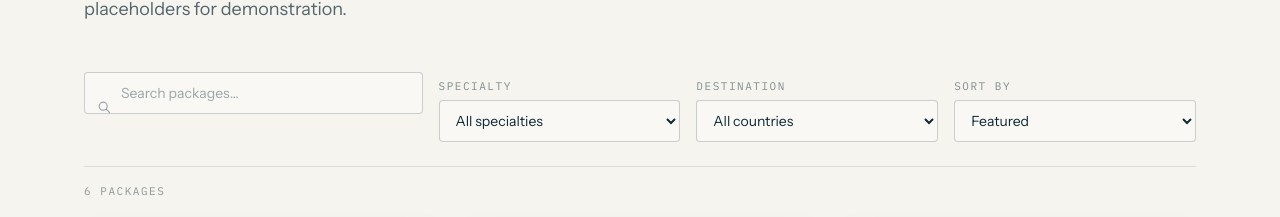
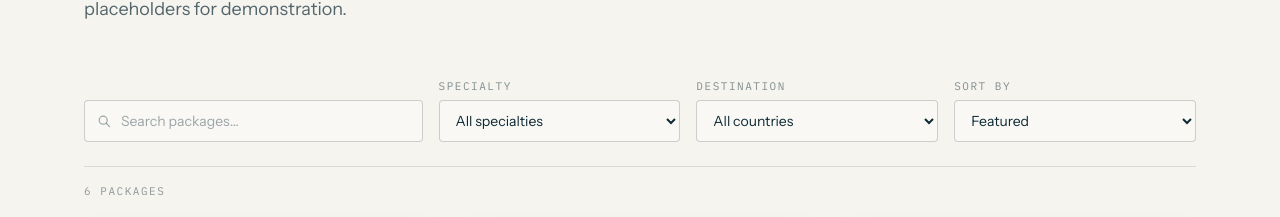
Before and after one commit to aaronaji007/CLIENTPROJECT, a Next.js app: page /packages in a window 1280 px wide. Shown: the part 337-554 px from the top of the page. Built offline with nearby package versions, Linux system fonts and the light colour scheme.

Commit message:
Fix packages filter bar alignment (search box misaligned with dropdowns)

```diff
--- a/src/components/collection-filters.tsx
+++ b/src/components/collection-filters.tsx
@@ -136,7 +136,7 @@ export function PackageCollection({
 
   return (
     <div>
-      <div className="grid gap-4 border-b border-line pb-6 md:grid-cols-[1.4fr_1fr_1fr_1fr]">
+      <div className="grid items-end gap-4 border-b border-line pb-6 md:grid-cols-[1.4fr_1fr_1fr_1fr]">
         <label className="relative block">
           <span className="pointer-events-none absolute left-3 top-1/2 -translate-y-1/2 text-ink/40">
             <SearchIcon />
```
